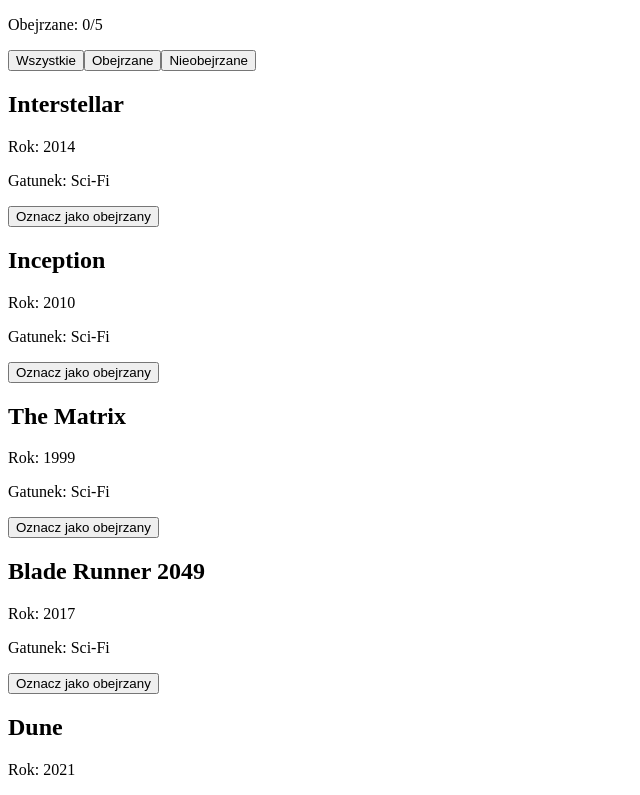
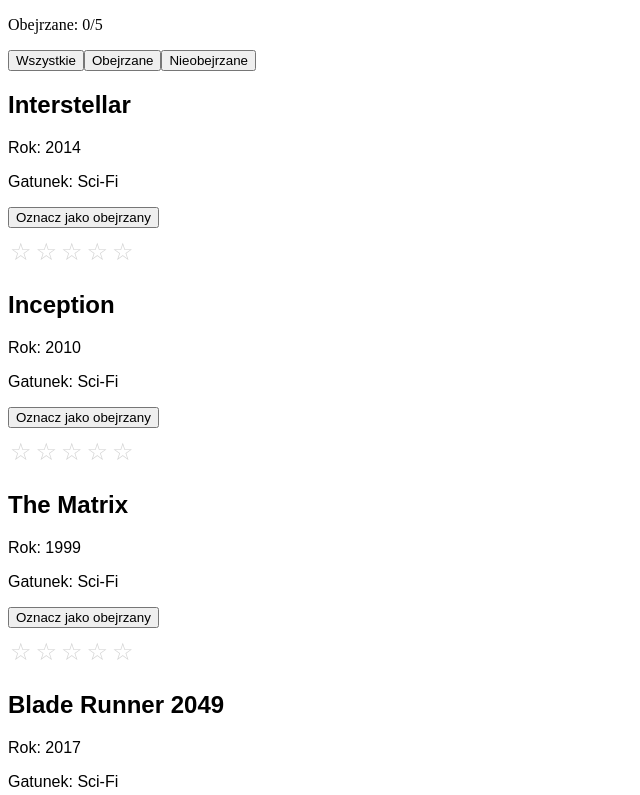
Before and after one commit to jedrochaj/movieList, a React (Vite) app: page / in a window 1280 px wide. Shown: the top 795 px of the page, without its empty margins (0-640 px from the left). Built offline with nearby package versions, Linux system fonts and the light colour scheme.

Commit message:
Commit 3

```diff
--- a/src/App.css
+++ b/src/App.css
@@ -0,0 +1,14 @@
+#movie {
+  margin-bottom: 10px;
+  font-family: sans-serif;
+}
+#rating {
+  margin-bottom: 25px;
+}
+#rating button {
+  background: none;
+  border: none;
+  cursor: pointer;
+  font-size: 24px;
+  padding: 0 2px;
+}
--- a/src/App.tsx
+++ b/src/App.tsx
@@ -10,11 +10,9 @@
     if (filter === "watched") {
       return watched.includes(movie.id);
     }
-
     if (filter === "unwatched") {
       return !watched.includes(movie.id);
     }
-
     return true;
   });
 
--- a/src/components/MovieCard.tsx
+++ b/src/components/MovieCard.tsx
@@ -1,4 +1,5 @@
 import { useState } from "react";
+import "../App.css";
 
 type Props = {
     title: string;
@@ -9,9 +10,11 @@
 
 function MovieCard(props: Props) {
     const [isWatched, setIsWatched] = useState(false);
+    const [rating, setRating] = useState(0);
 
     return(
         <>
+        <div id="movie">
             <h2>{props.title}</h2>
             <p>Rok: {props.year}</p>
             <p>Gatunek: {props.genre}</p>
@@ -21,6 +24,14 @@
             }}>
                 {isWatched ? "✓ Obejrzany" : "Oznacz jako obejrzany"}
             </button>
+        </div>
+        <div id="rating">
+            <button onClick={()=>{setRating(1)}} style={{ color: rating >= 1 ? "gold" : "lightgray" }}>{rating >= 1 ? "★" : "☆"}</button>
+            <button onClick={()=>{setRating(2)}} style={{ color: rating >= 2 ? "gold" : "lightgray" }}>{rating >= 2 ? "★" : "☆"}</button>
+            <button onClick={()=>{setRating(3)}} style={{ color: rating >= 3 ? "gold" : "lightgray" }}>{rating >= 3 ? "★" : "☆"}</button>
+            <button onClick={()=>{setRating(4)}} style={{ color: rating >= 4 ? "gold" : "lightgray" }}>{rating >= 4 ? "★" : "☆"}</button>
+            <button onClick={()=>{setRating(5)}} style={{ color: rating >= 5 ? "gold" : "lightgray" }}>{rating >= 5 ? "★" : "☆"}</button>
+        </div>
         </>
     );
 }
```
